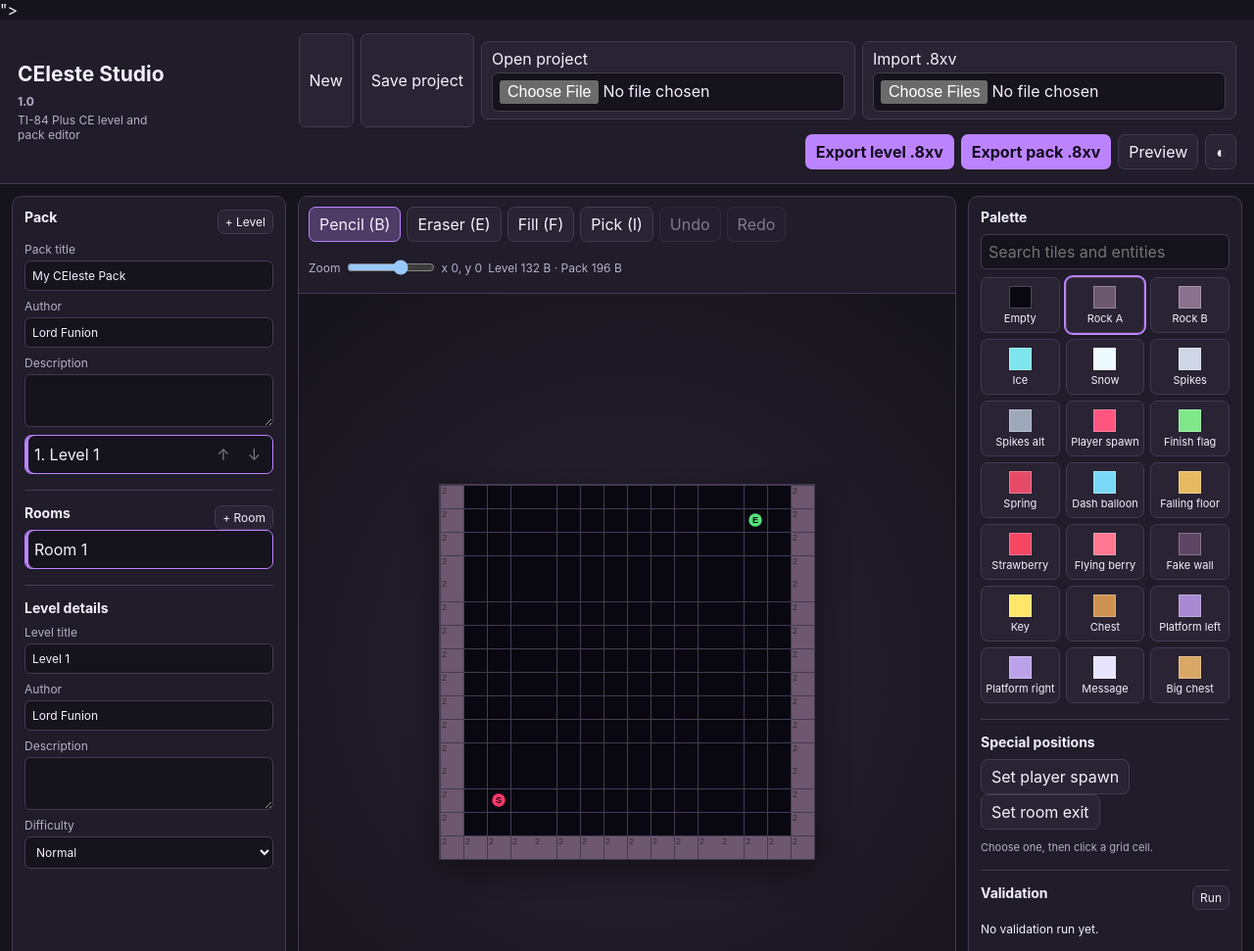
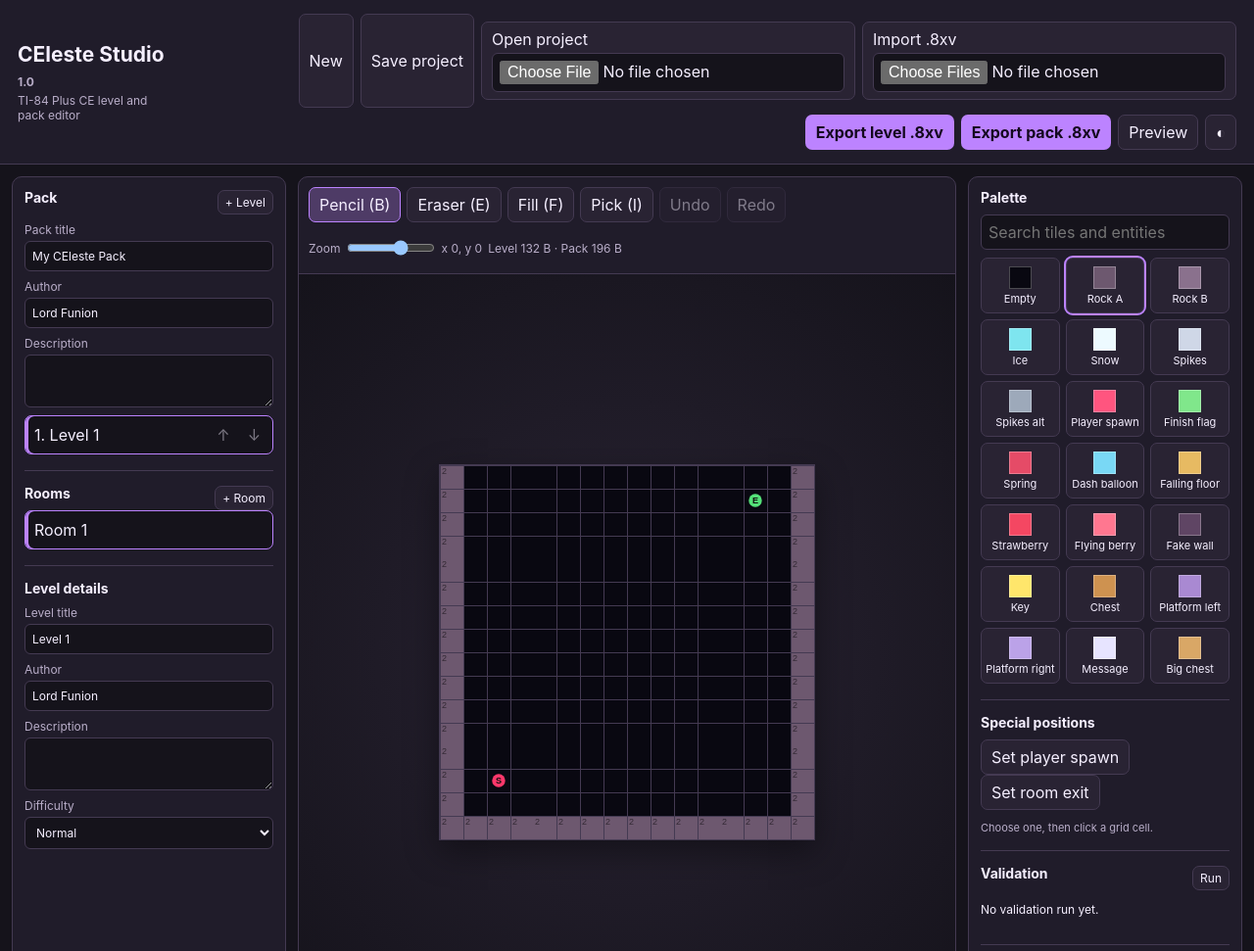
Before and after one commit to Lord-Funion/CEleste-Studio, a website with bundled scripts: page index.html in a window 1280 px wide. Shown: the top 971 px of the page at 98% size. Built offline with nearby package versions, Linux system fonts and the light colour scheme.

Commit message:
Fix Studio v1 page markup

```diff
--- a/index.html
+++ b/index.html
@@ -5,7 +5,7 @@
   <meta name="viewport" content="width=device-width,initial-scale=1">
   <meta name="description" content="CEleste Studio — create TI-84 Plus CE custom levels and export .8xv AppVars.">
   <title>CEleste Studio</title>
-  <link rel="stylesheet" href="styles.css">">
+  <link rel="stylesheet" href="styles.css">
 </head>
 <body>
   <header class="topbar">
```
